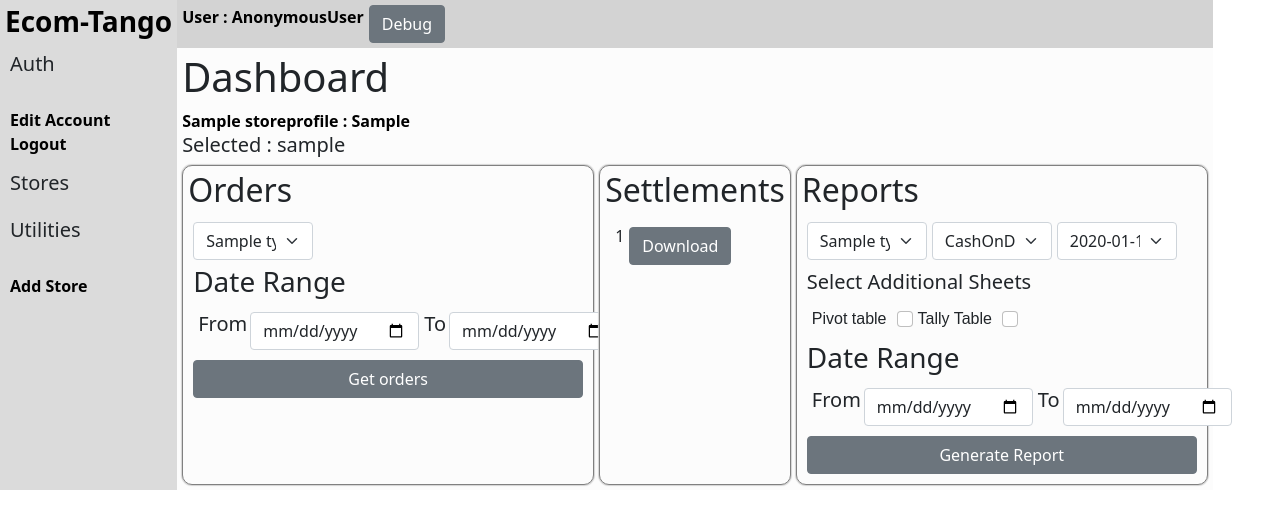
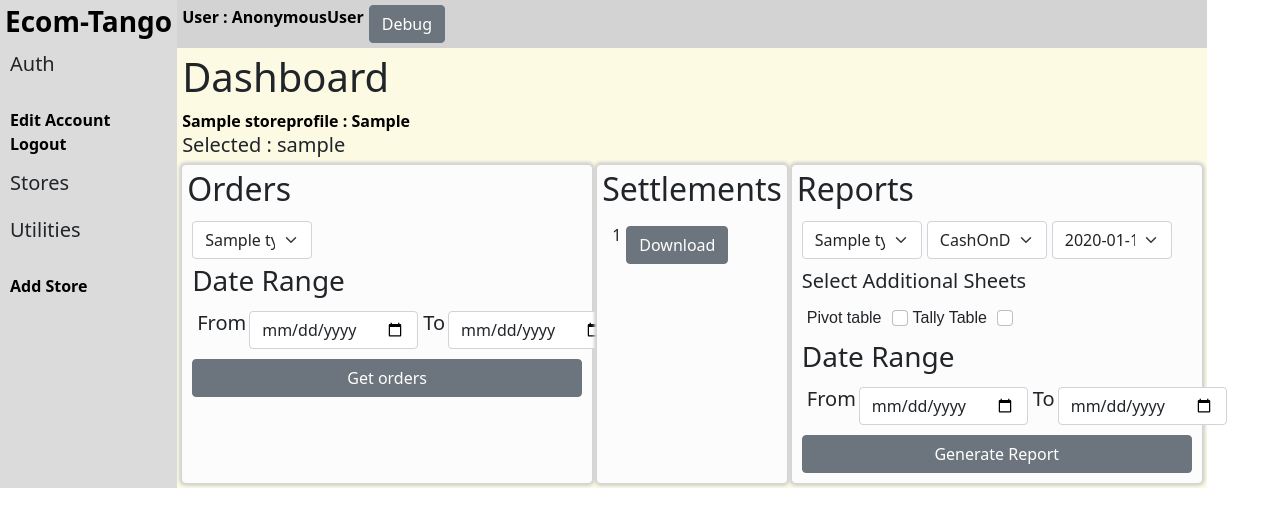
Before and after one commit to harilal766/Ecom-Tango, a Django app: template templates/dashboard.html in a window 1280 px wide. Shown: the top 529 px of the page. Run offline with Django 5.2, Linux system fonts and the light colour scheme; tables that the repository leaves empty hold one stand-in row (values such as "Sample post"); the template is opened without the code that fills it: values that come from a table or form of the project are taken from there, most other values are stand-ins (such as "Sample title", 1, 10 or a date in 2020); data that the repository does not hold is empty.

Commit message:
css changes

```diff
--- a/static/css/dashboard.css
+++ b/static/css/dashboard.css
@@ -1,7 +1,7 @@
 
 /* Theme configuration */
 :root {
-    --dash_bg: #FCFCFC;
+    --dash_bg: #fcfae2;
     --module_bg : #FCFCFC;
 
     --small_gap : 5px;
@@ -18,12 +18,6 @@ a {
 }
 
 /* Common Styles */
-.dashboard-module {
-    border: 1px solid grey;
-    border-radius: 10px;
-    box-shadow: 0 0 1px 1px lightgrey;
-}
-
 
 /* PADDING */
 .sidebar,.nav-list,
@@ -35,6 +29,12 @@ a {
     display: flex; gap: var(--small_gap);
     background-color: lightgrey;
 }
+
+.dashboard-module {
+    border-radius: 4px;
+    box-shadow: 0 0 3px 3px lightgrey;
+}
+
 
 /* Appearance*/
 .content{
```
